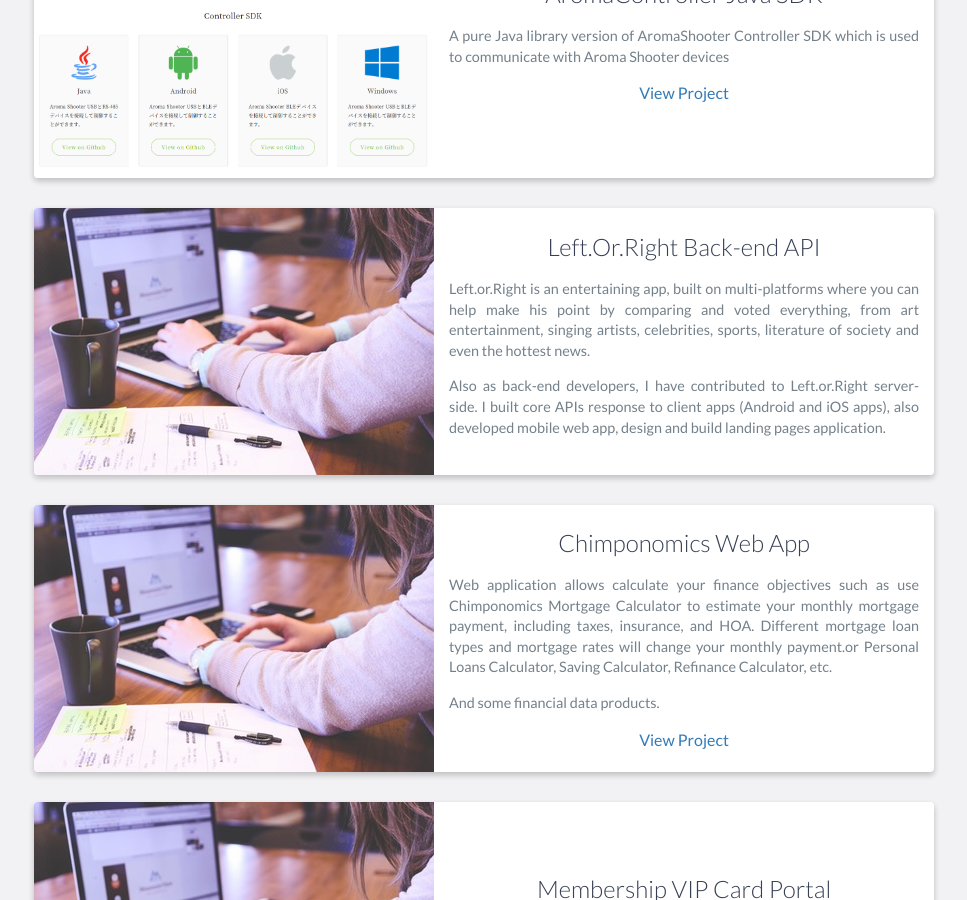
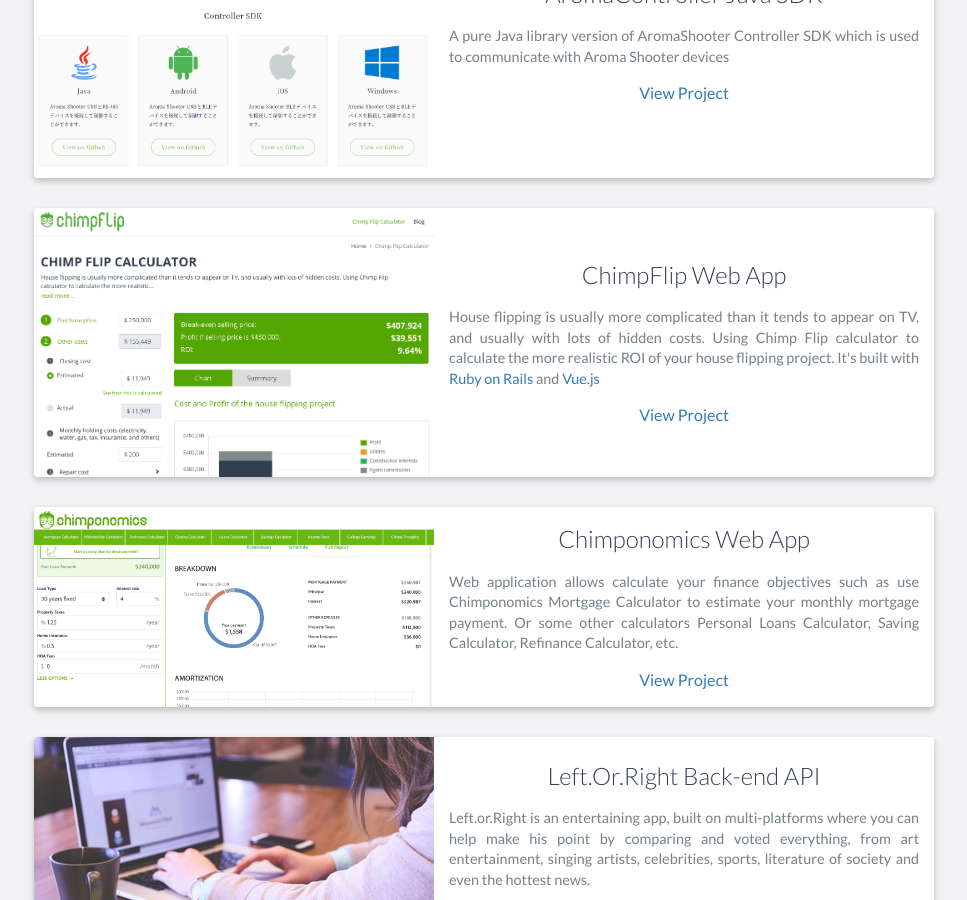
Before and after one commit to hanhdt/hanhdt.github.io, a Jekyll site: the page built from index.html, in a window 1280 px wide and 900 px high, scrolled down 4306 px. Shown: the whole window, without its empty margins (156-1123 px from the left). Built offline with Jekyll 4.4.1, drawn with Linux system fonts in a browser that asks for light colours; some of the changed text lies outside the part shown.

Commit message:
[Update] Experienced project content

```diff
--- a/index.html
+++ b/index.html
@@ -164,10 +164,7 @@
           <h3>Desktop AromaController</h3>
           <p>
             AromaController application allow you to connect the Aroma Shooter to your devices (PC, Laptop)
-            and provide you a very simple way to control scents.
-          </p>
-          <p>
-            It's built on top of NodeJS and Electron and works on Windows, Mac and Linux.
+            and provide you a very simple way to control scents. It's built on top of NodeJS and Electron and works on Windows, Mac and Linux.
           </p>
           <a href="https://aromajoin.com/ja/software/apps/aroma-controller" target="_blank">View Project</a>
         </div>
@@ -227,6 +224,39 @@
       <!-- End .project -->
       <div class="project shadow-large">
         <div class="project-image">
+          <img src="images/chimpflip-website.png" />
+        </div>
+        <!-- End .project-image -->
+        <div class="project-info">
+          <h3>ChimpFlip Web App</h3>
+          <p>
+            House flipping is usually more complicated than it tends to appear on TV,
+            and usually with lots of hidden costs. Using Chimp Flip calculator to calculate the more realistic ROI of your house flipping project.
+            It's built with <a href="https://rubyonrails.org/" target="_blank">Ruby on Rails</a> and <a href="https://vuejs.org/" target="_blank">Vue.js</a>
+          </p>
+          <a href="https://chimpflip.com" target="_blank">View Project</a>
+        </div>
+        <!-- End .project-info -->
+      </div>
+      <!-- End .project -->
+      <div class="project shadow-large">
+        <div class="project-image">
+          <img src="images/chimponomics-website.png" />
+        </div>
+        <!-- End .project-image -->
+        <div class="project-info">
+          <h3>Chimponomics Web App</h3>
+          <p>
+            Web application allows calculate your finance objectives such as use Chimponomics Mortgage Calculator to estimate your monthly
+            mortgage payment. Or some other calculators Personal Loans Calculator, Saving Calculator, Refinance Calculator, etc.
+          </p>
+          <a href="https://chimponomics.org" target="_blank">View Project</a>
+        </div>
+        <!-- End .project-info -->
+      </div>
+      <!-- End .project -->
+      <div class="project shadow-large">
+        <div class="project-image">
           <img src="images/project.jpg" />
         </div>
         <!-- End .project-image -->
@@ -240,26 +270,6 @@
             Also as back-end developers, I have contributed to Left.or.Right server-side. I built core APIs response to client apps (Android
             and iOS apps), also developed mobile web app, design and build landing pages application.
           </p>
-        </div>
-        <!-- End .project-info -->
-      </div>
-      <!-- End .project -->
-      <div class="project shadow-large">
-        <div class="project-image">
-          <img src="images/project.jpg" />
-        </div>
-        <!-- End .project-image -->
-        <div class="project-info">
-          <h3>Chimponomics Web App</h3>
-          <p>
-            Web application allows calculate your finance objectives such as use Chimponomics Mortgage Calculator to estimate your monthly
-            mortgage payment, including taxes, insurance, and HOA. Different mortgage loan types and mortgage rates will
-            change your monthly payment.or Personal Loans Calculator, Saving Calculator, Refinance Calculator, etc.
-          </p>
-          <p>
-            And some financial data products.
-          </p>
-          <a href="http://chimponomics.org" target="_blank">View Project</a>
         </div>
         <!-- End .project-info -->
       </div>
@@ -329,7 +339,6 @@
   </div>
 </div>
 <!-- End #projects -->
-
 <div id="posts">
   <h2 class="heading">Posts</h2>
   <div class="container">
@@ -429,6 +438,8 @@
     <li>Drupal</li>
     <li>NoSQL</li>
     <li>MySQL/SQLite/PostgresDB</li>
+    <li>Vue.js</li>
+    <li>Electron framework</li>
   </ul>
 </div>
 <!-- End #skills -->
```
Also changed, not shown: images/chimpflip-website.png (added), images/chimponomics-website.png (added).
